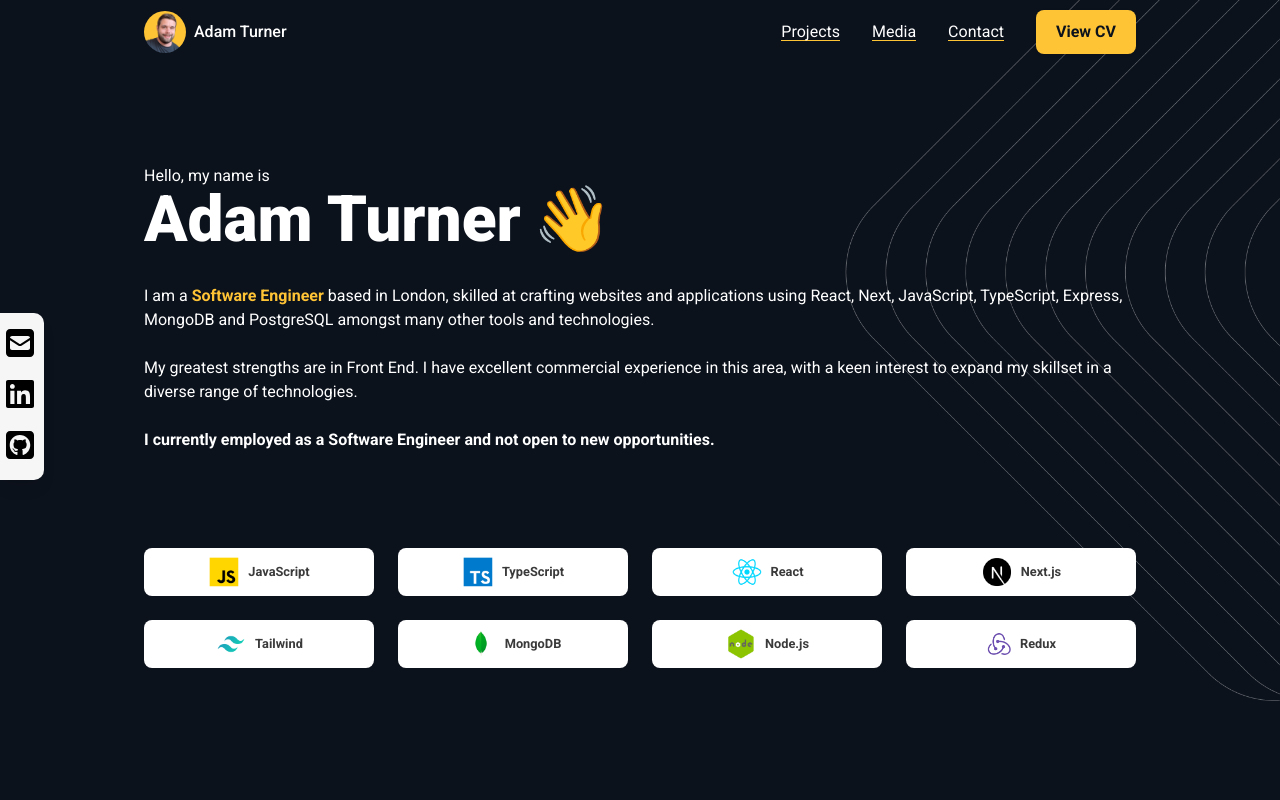
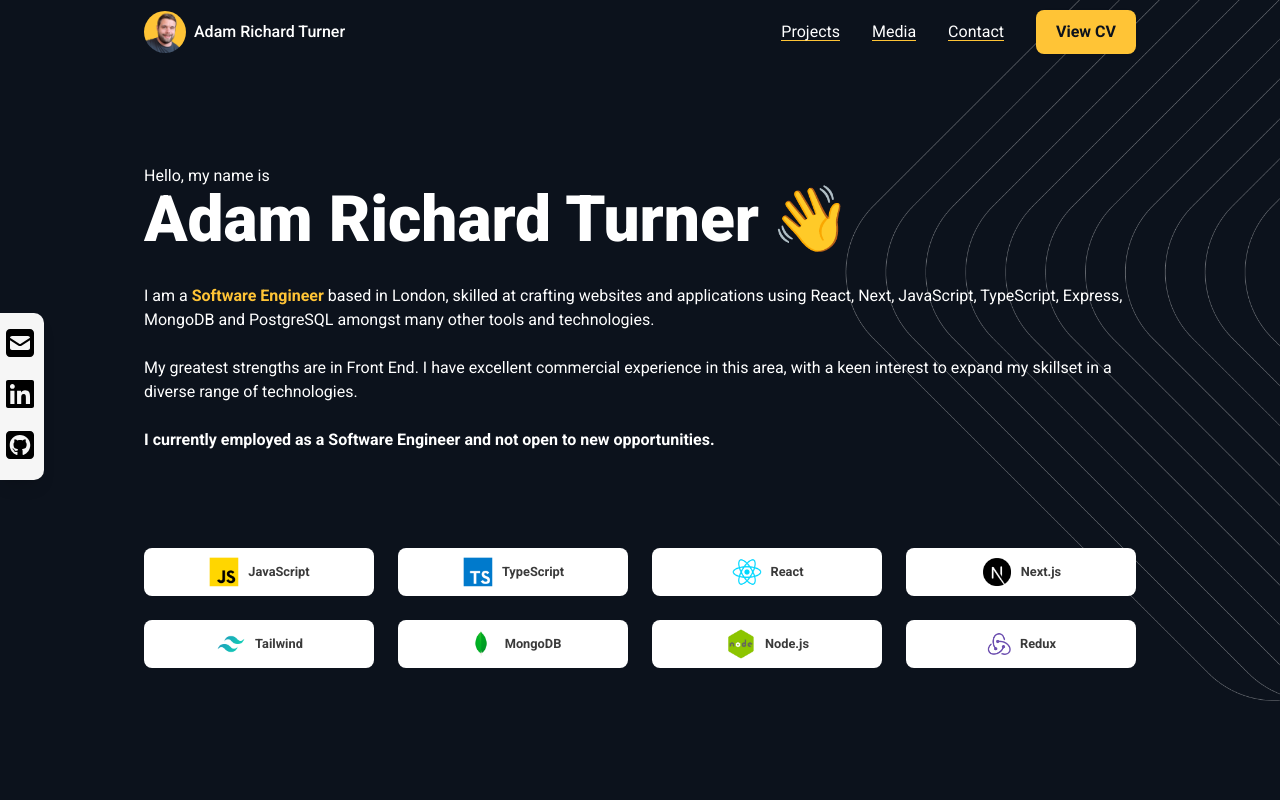
Before and after one commit to adamrichardturner/portfolio-2023, a Next.js app: page / in a window 1280 px wide. Shown: the top 800 px of the page. Built offline with nearby package versions, Linux system fonts and the light colour scheme; no server answers.

Commit message:
Portfolio adjustments

```diff
--- a/components/Contact/Contact.tsx
+++ b/components/Contact/Contact.tsx
@@ -85,7 +85,7 @@
         <hr className="h-px bg-gray-200 border-0 dark:bg-gray-700" />
       </div>
       <footer className="pt-4 text-sm">
-        © Copyright {currentYear}. Made by Adam Turner
+        © Copyright {currentYear}. Made by Adam Richard Turner
       </footer>
     </section>
   )
--- a/components/Header/Header.tsx
+++ b/components/Header/Header.tsx
@@ -85,7 +85,7 @@
                 scrolled ? 'text-tertiary' : 'text-white'
               }`}
             >
-              Adam Turner
+              Adam Richard Turner
             </h3>
           </div>
         </Link>
--- a/components/Hero/Hero.tsx
+++ b/components/Hero/Hero.tsx
@@ -12,7 +12,7 @@
           <p>Hello, my name is</p>
           <div className="flex flex-row space-x-3">
             <h1 className="text-xxl md:text-5xl font-black leading-none pb-4 md:pb-8">
-              Adam Turner
+              Adam Richard Turner
             </h1>
             <span className="hidden md:block text-5xl leading-none">👋</span>
           </div>
--- a/next.config.js
+++ b/next.config.js
@@ -7,7 +7,7 @@
         source: '/api/:path*',
         headers: [
           { key: 'Access-Control-Allow-Credentials', value: 'true' },
-          { key: 'Access-Control-Allow-Origin', value: '*' }, // replace this your actual origin
+          { key: 'Access-Control-Allow-Origin', value: '*' },
           {
             key: 'Access-Control-Allow-Methods',
             value: 'GET,DELETE,PATCH,POST,PUT'
--- a/tailwind.config.ts
+++ b/tailwind.config.ts
@@ -28,7 +28,7 @@
         base: '1rem',
         lg: '2rem',
         xl: '1.25rem',
-        xxl: '3rem',
+        xxl: '2.75rem',
         xxxl: '3.5rem',
         '2xl': '1.563rem',
         '3xl': '1.953rem',
```
